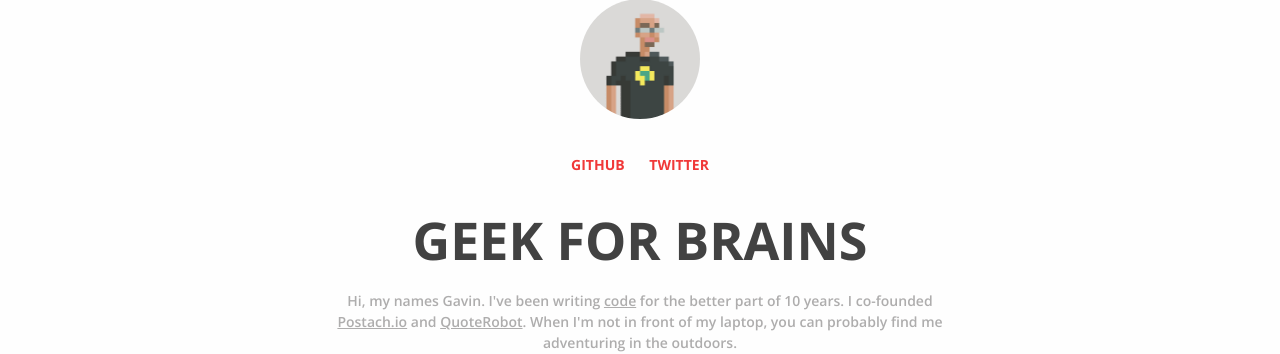
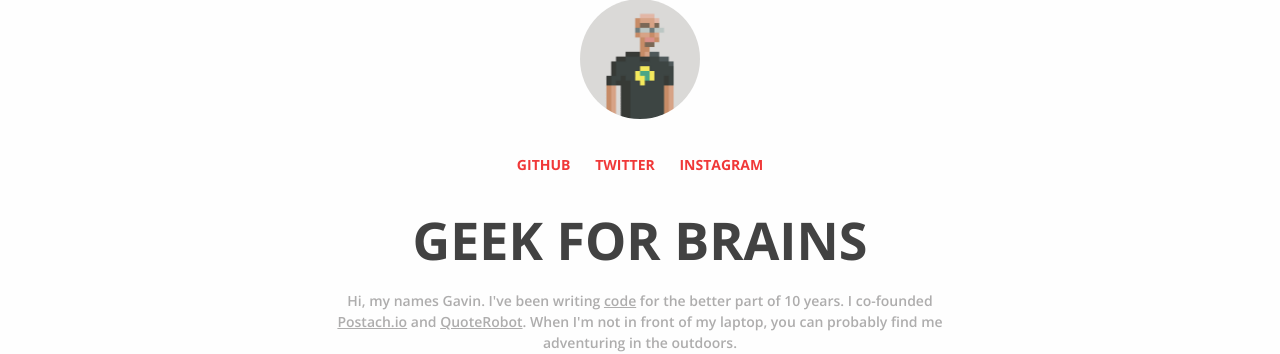
Before and after one commit to geekforbrains/geekforbrains.github.io, a Jekyll site: the page built from index.html, in a window 1280 px wide. Shown: the part 101-455 px from the top of the page. Built offline with Jekyll 4.4.1, drawn with Linux system fonts in a browser that asks for light colours; nearby versions of some CDN libraries.

Commit message:
Adding Instagram link.

```diff
--- a/_config.yml
+++ b/_config.yml
@@ -10,6 +10,7 @@ url: "http://geekforbrains.com"
 author: "Gavin Vickery"
 twitter_url: "http://twitter.com/geekforbrains"
 github_url: "http://github.com/geekforbrains"
+instagram_url: "https://www.instagram.com/geekforbrains/"
 disqus: geekforbrains
 google_analytics: UA-1128393-15
 
--- a/_includes/header.html
+++ b/_includes/header.html
@@ -18,6 +18,12 @@
           Twitter
         </a>
       </li>
+
+      <li class="site-nav-item">
+        <a class="js-ajax-link" title="Instagram" href="{{ site.instagram_url }}" target="_blank">
+          Instagram
+        </a>
+      </li>
     </ul>
   </div>
 </header>
```
